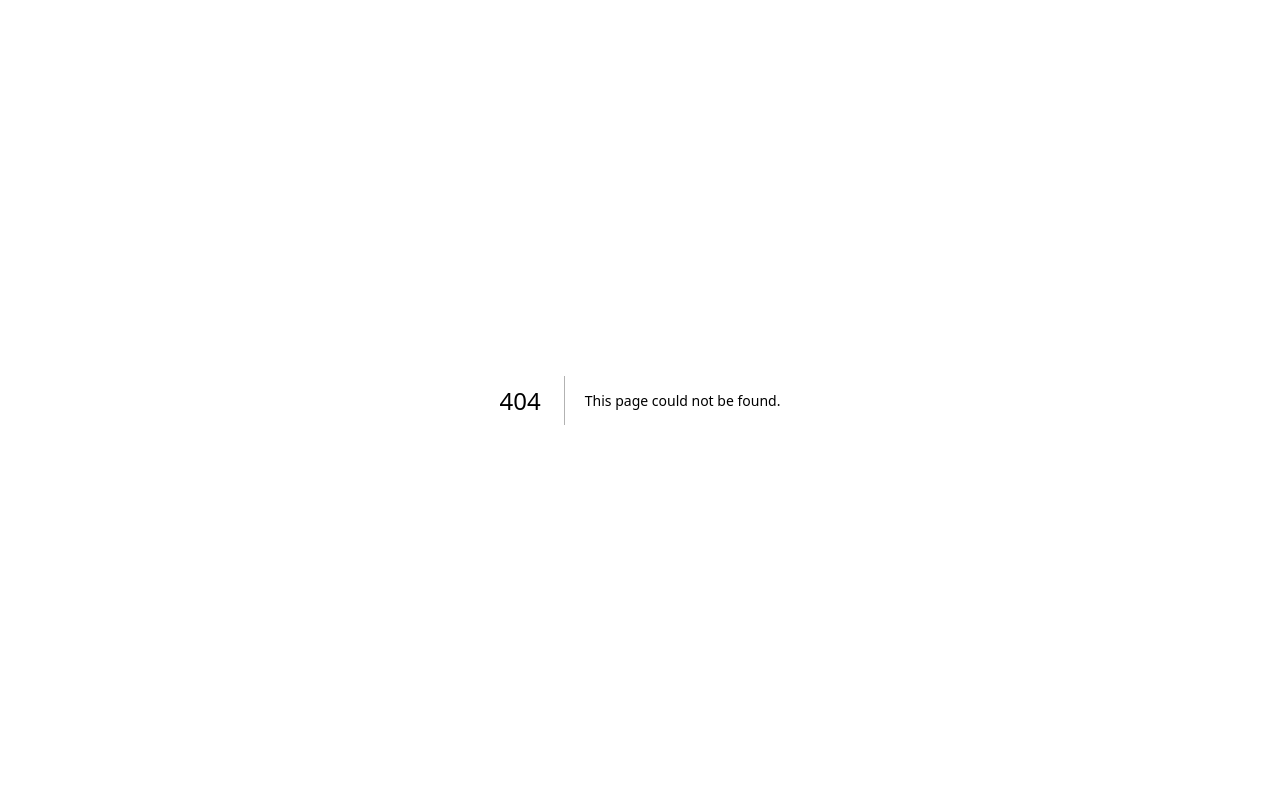
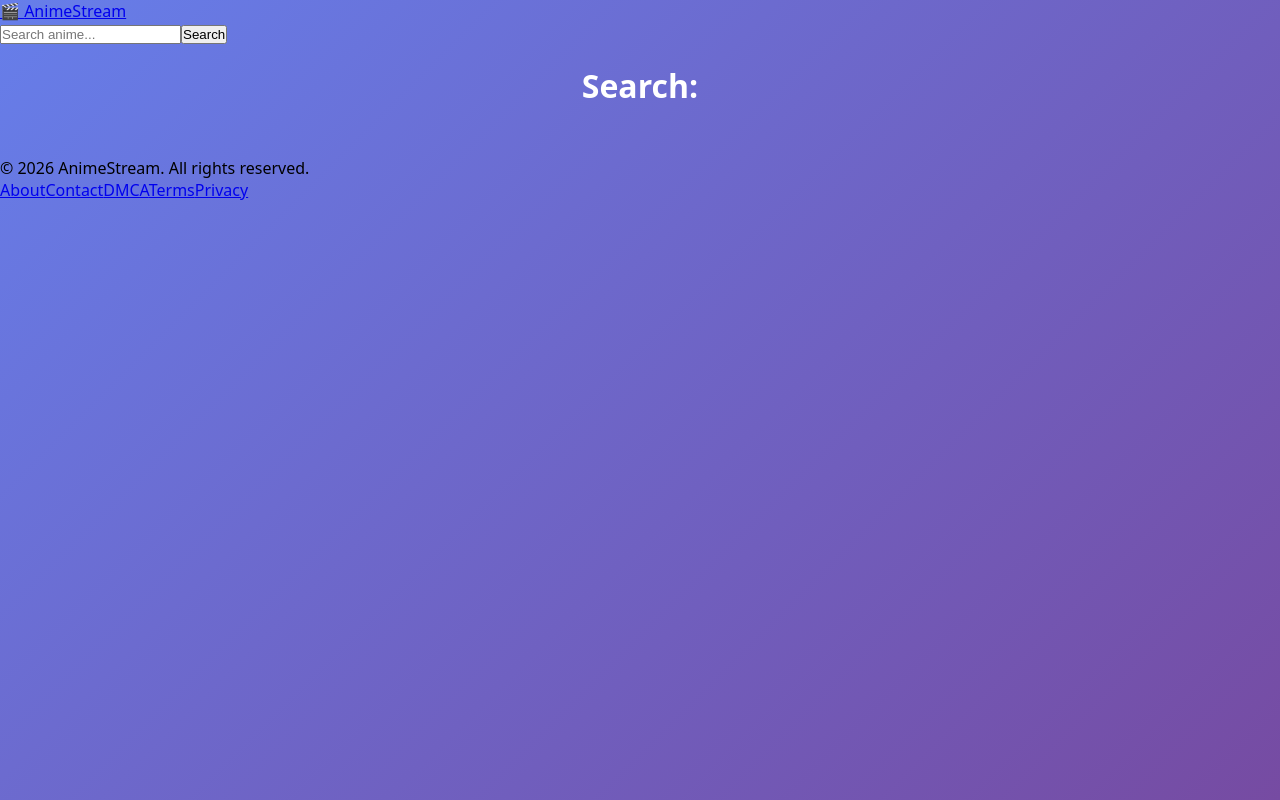
Before and after one commit to hiuraaaaa/lumina-nh, a Next.js app: page /search in a window 1280 px wide. Before the commit this address had no page. Built offline with nearby package versions, Linux system fonts and the light colour scheme.

Commit message:
Create page.tsx

```diff
--- /dev/null
+++ b/app/search/page.tsx
@@ -0,0 +1,47 @@
+'use client'
+import { useSearchParams } from 'next/navigation'
+import { useEffect, useState } from 'react'
+import { animeAPI } from '@/lib/api/endpoints'
+import Navbar from '@/components/layout/Navbar'
+import Footer from '@/components/layout/Footer'
+import AnimeGrid from '@/components/anime/AnimeGrid'
+import Loading from '@/components/ui/Loading'
+import type { AnimeSearchResult } from '@/types'
+
+export default function SearchPage() {
+  const searchParams = useSearchParams()
+  const query = searchParams.get('q') || ''
+  const [data, setData] = useState<AnimeSearchResult[]>([])
+  const [loading, setLoading] = useState(false)
+
+  useEffect(() => {
+    if (!query) return
+
+    async function fetchData() {
+      setLoading(true)
+      try {
+        const response = await animeAPI.search(query)
+        if (response.data) {
+          setData(response.data)
+        }
+      } catch (err) {
+        console.error(err)
+      } finally {
+        setLoading(false)
+      }
+    }
+    fetchData()
+  }, [query])
+
+  return (
+    <>
+      <Navbar />
+      <main className="container">
+        <h1 className="page-title">Search: {query}</h1>
+        {loading && <Loading />}
+        <AnimeGrid items={data} type="search" />
+      </main>
+      <Footer />
+    </>
+  )
+}
```
